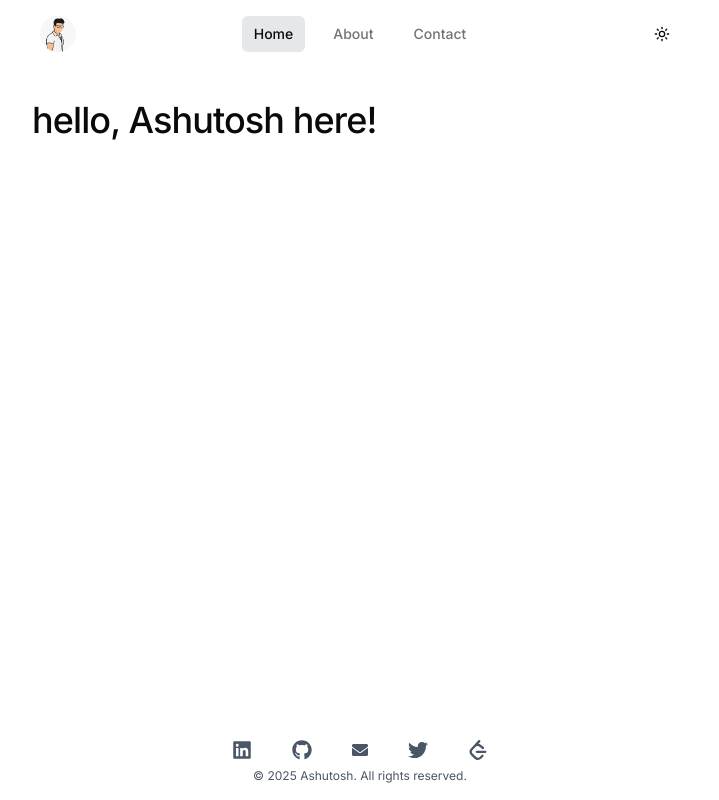
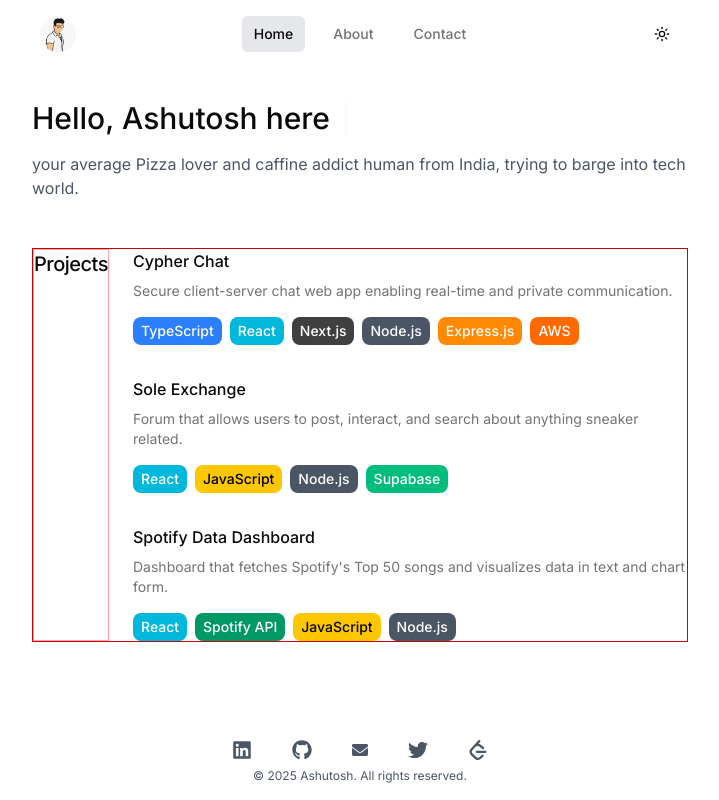
Before and after one commit to routAshutoshhh/personal--portfolio, a Next.js app: page / in a window 1280 px wide. Shown: the whole page, without its empty margins (280-999 px from the left). Built offline with nearby package versions, Linux system fonts and the light colour scheme.

Commit message:
project section and typewritter effect added

```diff
--- a/package.json
+++ b/package.json
@@ -52,9 +52,11 @@
     "react-hook-form": "^7.60.0",
     "react-icons": "^5.5.0",
     "react-resizable-panels": "^3.0.3",
+    "react-simple-typewriter": "^5.0.1",
     "recharts": "^3.1.0",
     "sonner": "^2.0.6",
     "tailwind-merge": "^3.3.1",
+    "typewriter-effect": "^2.22.0",
     "vaul": "^1.1.2",
     "zod": "^4.0.0"
   },
--- a/src/app/About/page.tsx
+++ b/src/app/About/page.tsx
@@ -11,7 +11,7 @@
   return (
     <>
       <div className="container overflow-y-auto max-w-3xl mx-auto mt-8">
-        <h3 className=" text-4xl text-shadow-black font-bold tracking-tight">
+        <h3 className=" text-3xl text-shadow-black font-bold tracking-tight">
           About
         </h3>
         <div className="font-normal text-lg text-mute-foreground relative pt-2">
--- a/src/app/Contact/page.tsx
+++ b/src/app/Contact/page.tsx
@@ -7,7 +7,7 @@
 export default function Contact() {
   return (
     <div className="max-w-3xl mx-auto mt-8">
-      <h3 className="text-4xl font-bold tracking-tight">Contact</h3>
+      <h3 className="text-3xl font-bold tracking-tight">Contact</h3>
       <p className="text-muted-foreground text-lg mt-1">Let&apos;s connect.</p>
       <p className="mt-4 text-sm text-muted-foreground">
         Connect with me through any of these platforms.
--- a/src/app/page.tsx
+++ b/src/app/page.tsx
@@ -1,11 +1,31 @@
+// src/app/page.tsx
+"use client";
 import React from "react";
+import { useTypewriter, Cursor } from "react-simple-typewriter";
+import ProjectsSection from "@/components/ui-components/homePage/projects";
 
 export default function Home() {
+  const [text] = useTypewriter({
+    words: ["Hello, Ashutosh here"],
+    loop: 1,
+    deleteSpeed: 0,
+    delaySpeed: 1000,
+    typeSpeed: 110,
+  });
+
   return (
     <div className="container max-w-3xl mx-auto mt-8">
-      <h3 className="text-4xl font-medium tracking-tight">
-        hello, Ashutosh here!
+      <h3 className="text-3xl font-medium">
+        <span> {text} </span>
+        <Cursor />
       </h3>
+      <div className="pt-4 text-gray-600 dark:text-gray-300 ">
+        your average Pizza lover and caffine addict human from India, trying to
+        barge into tech world.
+      </div>
+      <div className="mt-8">
+        <ProjectsSection />
+      </div>
     </div>
   );
 }
--- /dev/null
+++ b/src/components/ui-components/homePage/projects.tsx
@@ -0,0 +1,72 @@
+"use client";
+
+import React from "react";
+import { cn } from "@/lib/utils"; // Optional utility for conditional classNames
+
+const projects = [
+  {
+    title: "Cypher Chat",
+    description:
+      "Secure client-server chat web app enabling real-time and private communication.",
+    tech: ["TypeScript", "React", "Next.js", "Node.js", "Express.js", "AWS"],
+  },
+  {
+    title: "Sole Exchange",
+    description:
+      "Forum that allows users to post, interact, and search about anything sneaker related.",
+    tech: ["React", "JavaScript", "Node.js", "Supabase"],
+  },
+  {
+    title: "Spotify Data Dashboard",
+    description:
+      "Dashboard that fetches Spotify's Top 50 songs and visualizes data in text and chart form.",
+    tech: ["React", "Spotify API", "JavaScript", "Node.js"],
+  },
+];
+
+const techColors: Record<string, string> = {
+  TypeScript: "bg-blue-500",
+  React: "bg-cyan-500",
+  JavaScript: "bg-yellow-400 text-black",
+  "node.js": "bg-green-500",
+  "Next.js": "bg-neutral-700",
+  "Express.js": "bg-orange-400",
+  AWS: "bg-orange-500",
+  Supabase: "bg-emerald-500",
+  "Spotify API": "bg-emerald-600",
+};
+
+const ProjectsSection = () => {
+  return (
+    <section className="mt-12 flex flex-col sm:flex-row border border-red-700">
+      <h2 className="text-lg sm:text-xl font-medium tracking-tight border border-red-300">
+        Projects
+      </h2>
+      <div className="ml-6 space-y-8">
+        {projects.map((project) => (
+          <div key={project.title} className="space-y-2">
+            <h3 className="text-md font-medium">{project.title}</h3>
+            <p className="text-muted-foreground text-sm">
+              {project.description}
+            </p>
+            <div className="flex flex-wrap gap-2 pt-2">
+              {project.tech.map((tech) => (
+                <span
+                  key={tech}
+                  className={cn(
+                    "text-sm px-2 py-1 rounded-md font-medium text-white",
+                    techColors[tech] || "bg-gray-600"
+                  )}
+                >
+                  {tech}
+                </span>
+              ))}
+            </div>
+          </div>
+        ))}
+      </div>
+    </section>
+  );
+};
+
+export default ProjectsSection;
```
Also changed, not shown: 1 other file (tests, documents, lock files or other folders).
